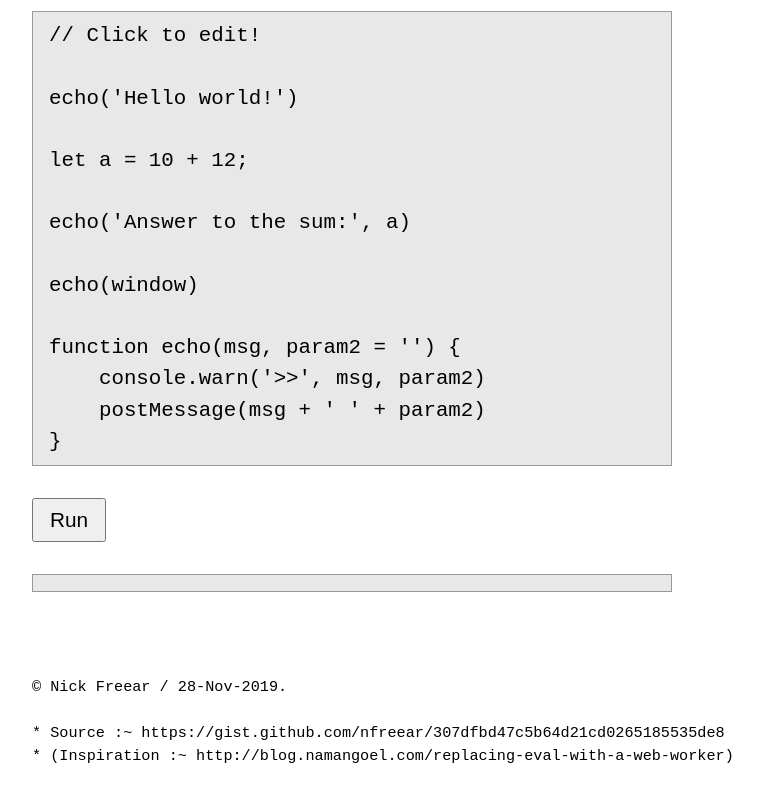
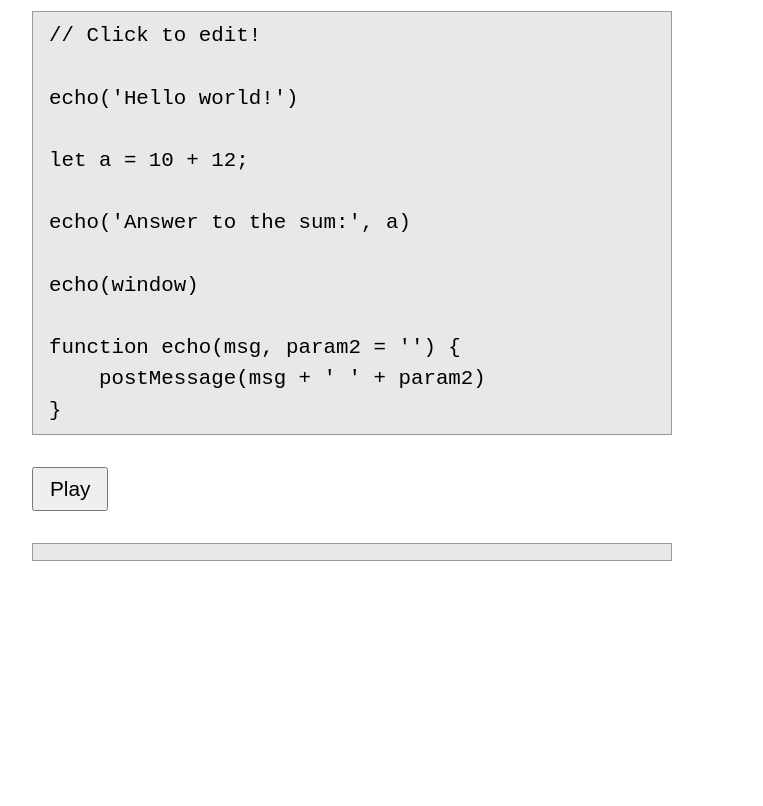
Before and after one commit to nfreear/editor, a website: page demo/index.html in a window 1280 px wide. Shown: the part 75-881 px from the top of the page, without its empty margins (288-1051 px from the left). After the commit the page ends 800 px from the top, so only its background shows below. Drawn offline with Linux system fonts and the light colour scheme.

Commit message:
Load editor content from `demo/source.js`

```diff
--- a/demo/index.html
+++ b/demo/index.html
@@ -1,42 +1,20 @@
-<!doctype html> <title> JS editor using a Web Worker </title>
+<!doctype html> <title> Javascript editor </title>
 
 <link rel="stylesheet" href="style.css" />
 
-<h1> JS editor using a Web Worker </h1>
+
+<h1> Javascript editor </h1>
 
 
-<pre id="editor" contenteditable="true" title="Click to edit!">
-// Click to edit!
+<div id="editor-wrapper">
 
-echo('Hello world!')
+  <pre class="editor" contenteditable="true" title="Click to edit!"> Loading ... </pre>
 
-let a = 10 + 12;
+  <button class="run"> Play </button>
 
-echo('Answer to the sum:', a)
+  <pre class="log"></pre>
 
-echo(window)
-
-function echo(msg, param2 = '') {
-    console.warn('>>', msg, param2)
-    postMessage(msg + ' ' + param2)
-}
-</pre>
+</div>
 
 
-<button id="run"> Run </button>
-
-<pre id="console"></pre>
-
 <script src="../index.js"></script>
-
-
-<pre>
-
-
-
-© Nick Freear / 28-Nov-2019.
-
-* Source :~ https://gist.github.com/nfreear/307dfbd47c5b64d21cd0265185535de8
-* (Inspiration :~ http://blog.namangoel.com/replacing-eval-with-a-web-worker)
-
-</pre>
--- /dev/null
+++ b/demo/source.js
@@ -0,0 +1,13 @@
+// Click to edit!
+
+echo('Hello world!')
+
+let a = 10 + 12;
+
+echo('Answer to the sum:', a)
+
+echo(window)
+
+function echo(msg, param2 = '') {
+    postMessage(msg + ' ' + param2)
+}
--- a/demo/style.css
+++ b/demo/style.css
@@ -9,9 +9,9 @@ h1 {
   font-weight: normal;
 }
 
-button,
-#console,
-#editor {
+#editor-wrapper button,
+#editor-wrapper .log,
+#editor-wrapper .editor {
   font-size: 1.3rem;
   margin: 1rem 0;
   padding: .5rem 1rem;
@@ -21,12 +21,12 @@ button {
   cursor: pointer;
 }
 
-#editor {
+#editor-wrapper .editor {
   cursor: edit;
 }
 
-#console,
-#editor {
+#editor-wrapper .log,
+#editor-wrapper .editor {
   background: #e8e8e8;
   border: 1px solid #999;
 }
--- a/index.js
+++ b/index.js
@@ -1,12 +1,18 @@
 /**
  */
 
-((WIN, DOC, selButton, selEditor, selConsole, timeoutSec) => {
+(async (WIN, DOC, selector, timeoutSec, sourceUri) => {
   'use strict';
 
-  const $playButton = DOC.querySelector(selButton);
-  const $console = DOC.querySelector(selConsole);
-  const $editor  = DOC.querySelector(selEditor);
+  const $CTR = DOC.querySelector(selector);
+  const $playButton = $CTR.querySelector('.run');
+  const $console = $CTR.querySelector('.log');
+  const $editor  = $CTR.querySelector('.editor');
+
+  const response = await fetch(sourceUri)
+  const source = await response.text();
+  $editor.innerText = source;
+  console.debug('Editor source loaded!')
 
   $playButton.addEventListener('click', ev => {
     const code = $editor.innerText;
@@ -23,6 +29,7 @@
     // add a listener for messages from the Worker
     worker.addEventListener('message', ev => {
       const string = (ev.data).toString();
+      console.warn('>>', string);
       $console.append(`${string} \n`);
     });
 
@@ -45,4 +52,4 @@
 
   console.debug('Check existence of Worker etc.:', Worker, URL, Blob);
 
-})(window, document, '#run', '#editor', '#console', 10 * 1000);
+})(window, document, '#editor-wrapper', 10 * 1000, './source.js');
```
Also changed, not shown: package.json (+9 -1 lines), README.md (added), 1 other file.
